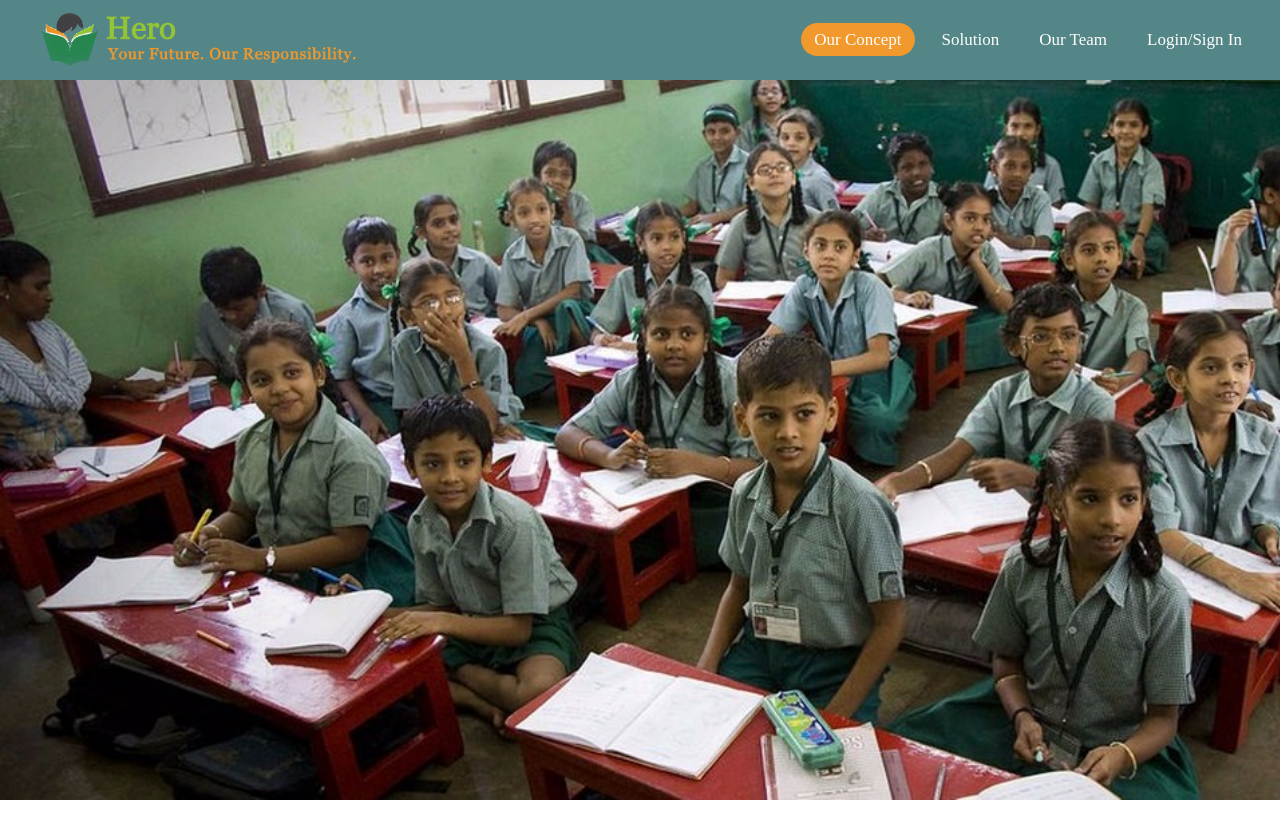
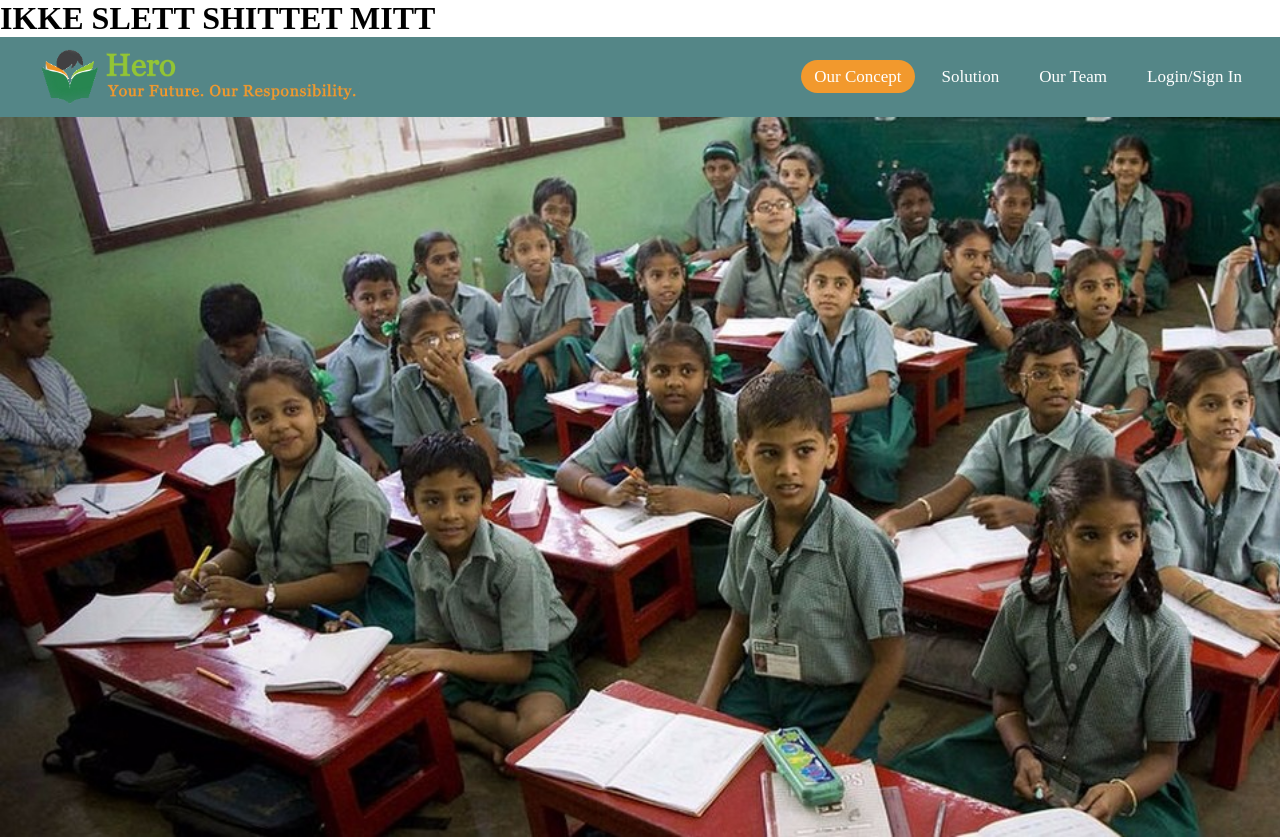
Before and after one commit to mortazaBaqeri/DAFE1200-1-20H-Webutvikling-og-inkluderende-design, a plain HTML site: page index.html in a window 1280 px wide. Before the commit the page ends 800 px from the top, so only its background shows below. Drawn offline with Linux system fonts and the light colour scheme.

Commit message:
Update index.html

```diff
--- a/index.html
+++ b/index.html
@@ -9,6 +9,7 @@
 </head>
 <body>
     <header>
+        <h1>IKKE SLETT SHITTET MITT</h1>
         <nav>
             <input type="checkbox" id="check-box">
             <label for="check-box" class="checkbtn">
```
